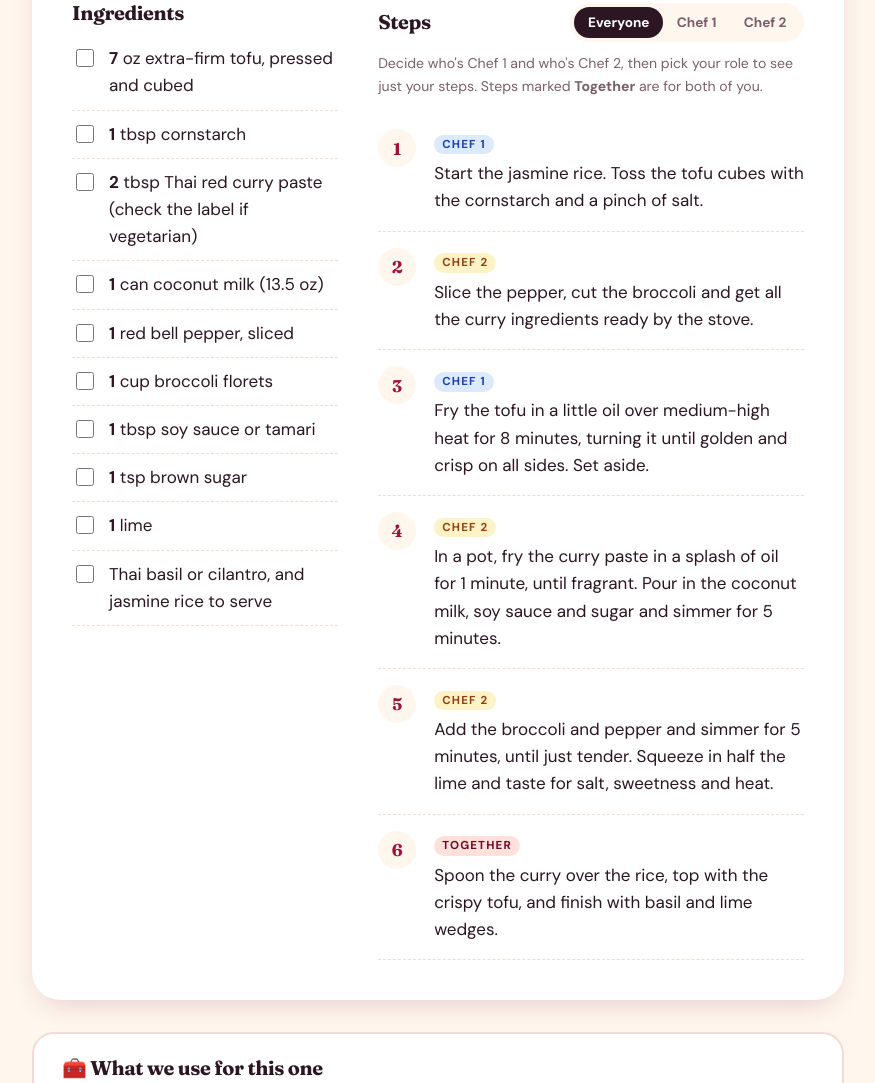
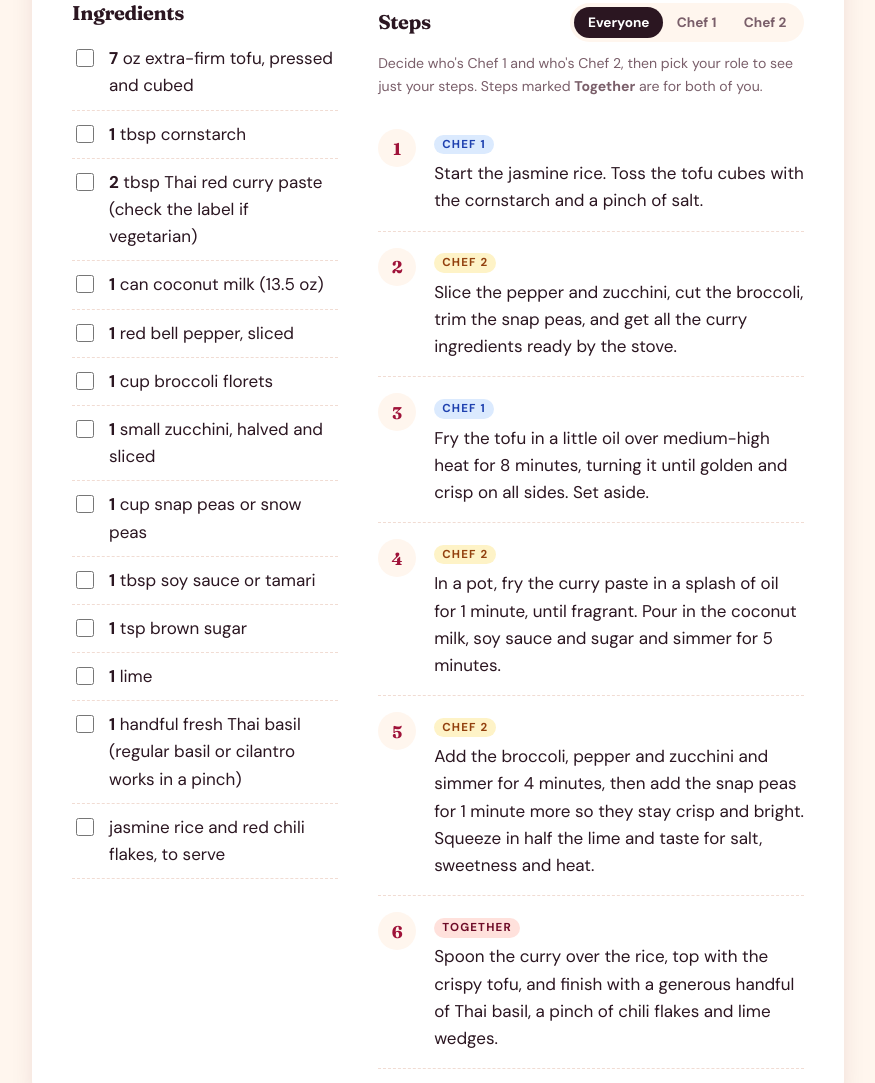
Before and after one commit to robertjc83/table-for-two, an Astro site: page /recipes/thai-red-curry-coconut in a window 1280 px wide. Shown: the part 1469-2552 px from the top of the page, without its empty margins (28-903 px from the left). Built offline with nearby package versions, Linux system fonts and the light colour scheme; Astro itself is replaced by a stand-in of ours.

Commit message:
Add Thai red curry photo; Thai basil garnish, zucchini and snap peas
Co-Authored-By: Claude Opus 5.5 <noreply@anthropic.com>
Claude-Session: https://claude.ai/code/session_018D2GCyHVdFAbj4DDKmWaoo

```diff
--- a/src/content/recipes/thai-red-curry-coconut.md
+++ b/src/content/recipes/thai-red-curry-coconut.md
@@ -1,6 +1,8 @@
 ---
 title: "Thai Red Curry with Coconut & Crispy Tofu"
-description: "A fragrant, creamy red curry loaded with vegetables and golden crispy tofu, ready in 35 minutes. It's colorful and lightly spicy, and you can easily swap in shrimp."
+description: "A fragrant, creamy red curry loaded with vegetables and golden crispy tofu, finished with fresh Thai basil and ready in 35 minutes. It's colorful and lightly spicy, and you can easily swap in shrimp."
+image: ./images/thai-red-curry.jpg
+imageAlt: "Thai red coconut curry with crispy tofu, red pepper, broccoli, zucchini and snap peas, topped with Thai basil and served with jasmine rice and lime"
 emoji: "🍛"
 color: "#dc2626"
 vibe: Adventurous
@@ -19,17 +21,20 @@ ingredients:
   - { qty: 1, unit: "can", item: "coconut milk (13.5 oz)" }
   - { qty: 1, unit: "", item: "red bell pepper, sliced" }
   - { qty: 1, unit: "cup", item: "broccoli florets" }
+  - { qty: 1, unit: "", item: "small zucchini, halved and sliced" }
+  - { qty: 1, unit: "cup", item: "snap peas or snow peas" }
   - { qty: 1, unit: "tbsp", item: "soy sauce or tamari" }
   - { qty: 1, unit: "tsp", item: "brown sugar" }
   - { qty: 1, unit: "", item: "lime" }
-  - { item: "Thai basil or cilantro, and jasmine rice to serve" }
+  - { qty: 1, unit: "handful", item: "fresh Thai basil (regular basil or cilantro works in a pinch)" }
+  - { item: "jasmine rice and red chili flakes, to serve" }
 steps:
   - { who: chef1, text: "Start the jasmine rice. Toss the tofu cubes with the cornstarch and a pinch of salt." }
-  - { who: chef2, text: "Slice the pepper, cut the broccoli and get all the curry ingredients ready by the stove." }
+  - { who: chef2, text: "Slice the pepper and zucchini, cut the broccoli, trim the snap peas, and get all the curry ingredients ready by the stove." }
   - { who: chef1, text: "Fry the tofu in a little oil over medium-high heat for 8 minutes, turning it until golden and crisp on all sides. Set aside." }
   - { who: chef2, text: "In a pot, fry the curry paste in a splash of oil for 1 minute, until fragrant. Pour in the coconut milk, soy sauce and sugar and simmer for 5 minutes." }
-  - { who: chef2, text: "Add the broccoli and pepper and simmer for 5 minutes, until just tender. Squeeze in half the lime and taste for salt, sweetness and heat." }
-  - { who: both, text: "Spoon the curry over the rice, top with the crispy tofu, and finish with basil and lime wedges." }
+  - { who: chef2, text: "Add the broccoli, pepper and zucchini and simmer for 4 minutes, then add the snap peas for 1 minute more so they stay crisp and bright. Squeeze in half the lime and taste for salt, sweetness and heat." }
+  - { who: both, text: "Spoon the curry over the rice, top with the crispy tofu, and finish with a generous handful of Thai basil, a pinch of chili flakes and lime wedges." }
 pairing:
   drink: "Gewürztraminer or a cold Singha"
   playlist: "Thai funk and chill: Khruangbin, Phum Viphurit"
```
Also changed, not shown: src/content/recipes/images/thai-red-curry.jpg (added).
